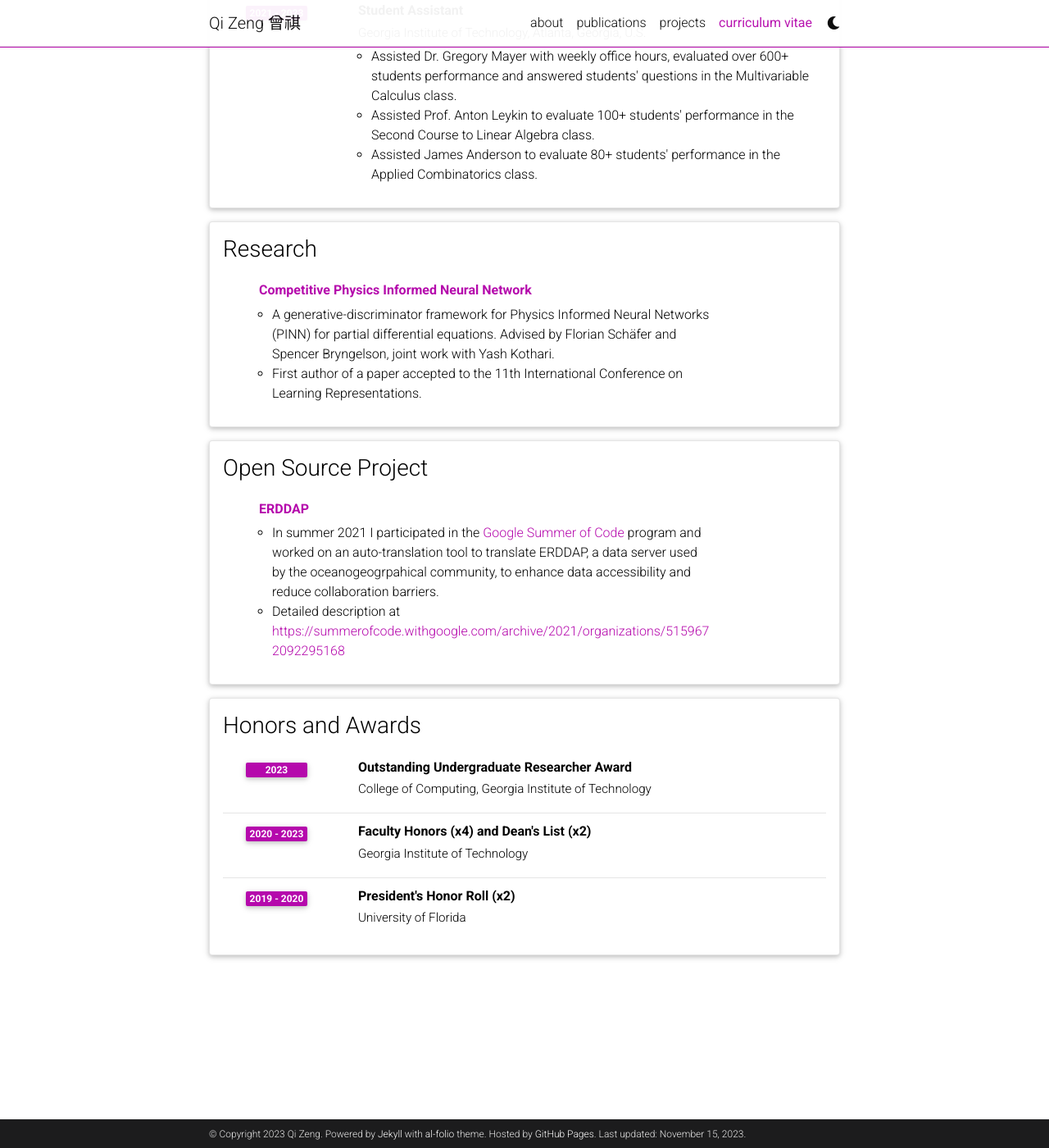
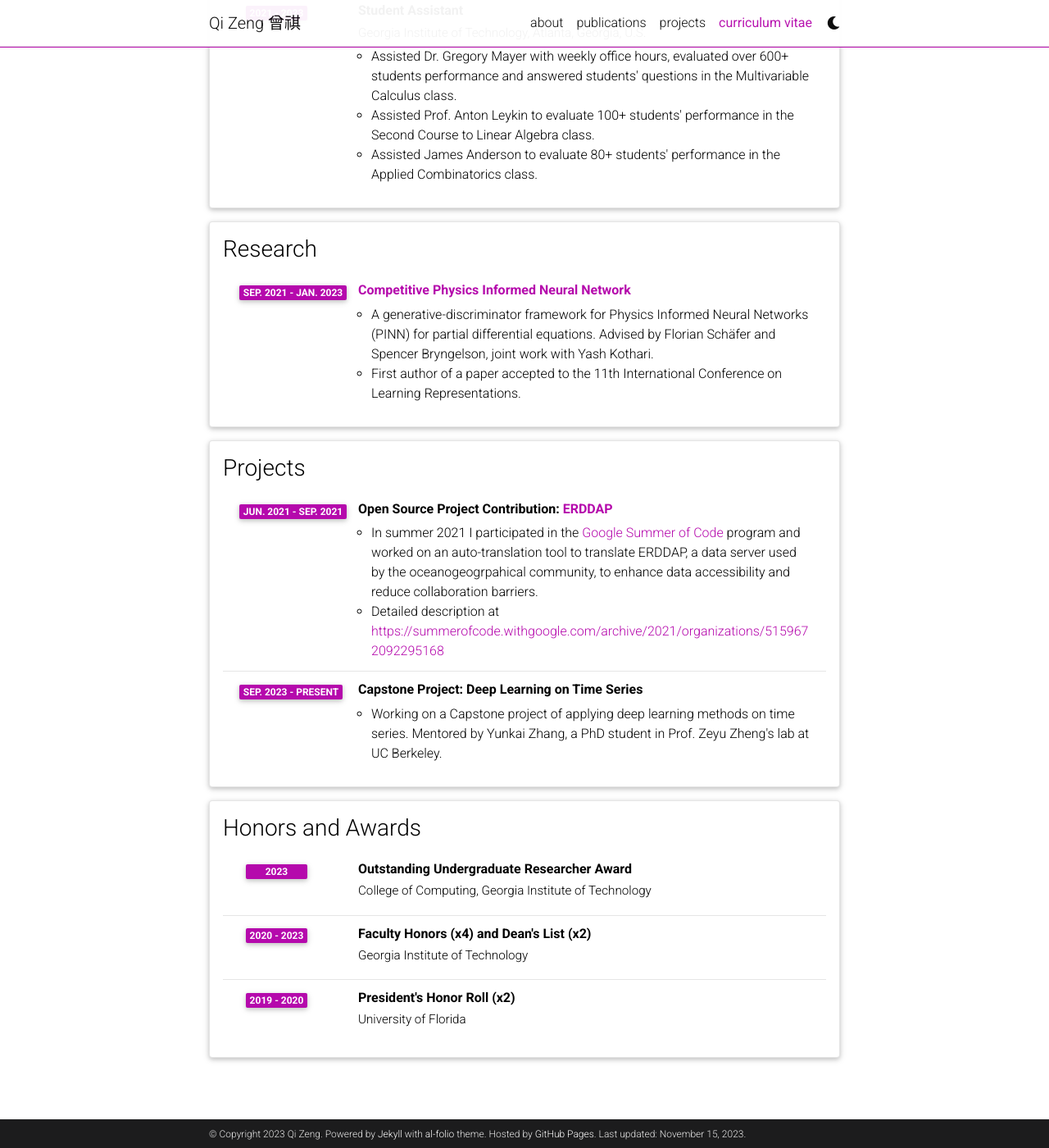
Before and after one commit to Q1Zeng/Q1Zeng.github.io, a Jekyll site: the page built from _pages/cv.md, in a window 1280 px wide and 1400 px high, scrolled down 1085 px. Shown: the whole window at 82% size. Built offline with Jekyll 4.4.1, drawn with Linux system fonts in a browser that asks for light colours; comment, search, counter and statistics services are not loaded; a style sheet for code colours, icons or effects is not loaded; some of the changed text lies outside the part shown.

Commit message:
Update CV

```diff
--- a/Gemfile
+++ b/Gemfile
@@ -13,7 +13,7 @@ group :jekyll_plugins do
     gem 'jekyll-link-attributes'
     gem 'jekyll-twitter-plugin'
     gem 'jemoji'
-    gem 'mini_racer'
+    # gem 'mini_racer'
     gem 'unicode_utils'
     gem 'webrick'
 end
--- a/_config.yml
+++ b/_config.yml
@@ -6,7 +6,7 @@ title: Qi Zeng 曾祺 # the website title (if blank, full name will be used inst
 first_name: Qi
 middle_name:
 last_name: Zeng
-email: qzeng37@gatech.edu
+email: qi_zeng@berkeley.edu
 description: > # the ">" symbol means to ignore newlines until "footer_text:"
   A simple, whitespace theme for academics. Based on [*folio](https://github.com/bogoli/-folio) design.
 footer_text: >
@@ -97,7 +97,7 @@ youtube_id: # your youtube channel id (youtube.com/@<youtube_id>)
 discord_id: # your discord id (18-digit unique numerical identifier)
 
 contact_note: >
-  Reach out to me via email if you have any questions or just want to chat!
+  Reach out to me via email (icon above) if you have any questions or just want to chat!
 
 
 # -----------------------------------------------------------------------------
--- a/_data/cv.yml
+++ b/_data/cv.yml
@@ -61,15 +61,20 @@
       description:
         - A generative-discriminator framework for Physics Informed Neural Networks (PINN) for partial differential equations. Advised by Florian Schäfer and Spencer Bryngelson, joint work with Yash Kothari.
         - First author of a paper accepted to the 11th International Conference on Learning Representations.
+      year: Sep. 2021 - Jan. 2023
 
-- title: Open Source Project
+- title: Projects
   type: time_table
   contents:
-    - title: <a href="/projects/GSoC_project/">ERDDAP</a>
+    - title: 'Open Source Project Contribution: <a href="/projects/GSoC_project/">ERDDAP</a>'
+      year: Jun. 2021 - Sep. 2021
       description:
         - In summer 2021 I participated in the <a href="https://summerofcode.withgoogle.com/">Google Summer of Code</a> program and worked on an auto-translation tool to translate ERDDAP, a data server used by the oceanogeogrpahical community, to enhance data accessibility and reduce collaboration barriers.
         - Detailed description at <a href="https://summerofcode.withgoogle.com/archive/2021/organizations/5159672092295168">https://summerofcode.withgoogle.com/archive/2021/organizations/5159672092295168</a>
-
+    - title: 'Capstone Project: Deep Learning on Time Series'
+      description:
+        - Working on a Capstone project of applying deep learning methods on time series. Mentored by Yunkai Zhang, a PhD student in Prof. Zeyu Zheng's lab at UC Berkeley.
+      year: Sep. 2023 - Present
 
 - title: Honors and Awards
   type: time_table
--- a/_pages/cv.md
+++ b/_pages/cv.md
@@ -2,7 +2,7 @@
 layout: cv
 permalink: /cv/
 title: curriculum vitae
-description: View a .PDF version with the PDF icon.
+description: View a full PDF version with the PDF icon.
 
 nav: true
 nav_order: 4
```
Also changed, not shown: _news/Berkeley_Capstone.md (added, +8 -0 lines), _news/Berkeley_RL.md (added, +7 -0 lines), _news/Berkeley_Start.md (added, +8 -0 lines), _pages/about.md (+5 -5 lines), _projects/CPINN_project.md (+7 -1 lines), 1 other file.
